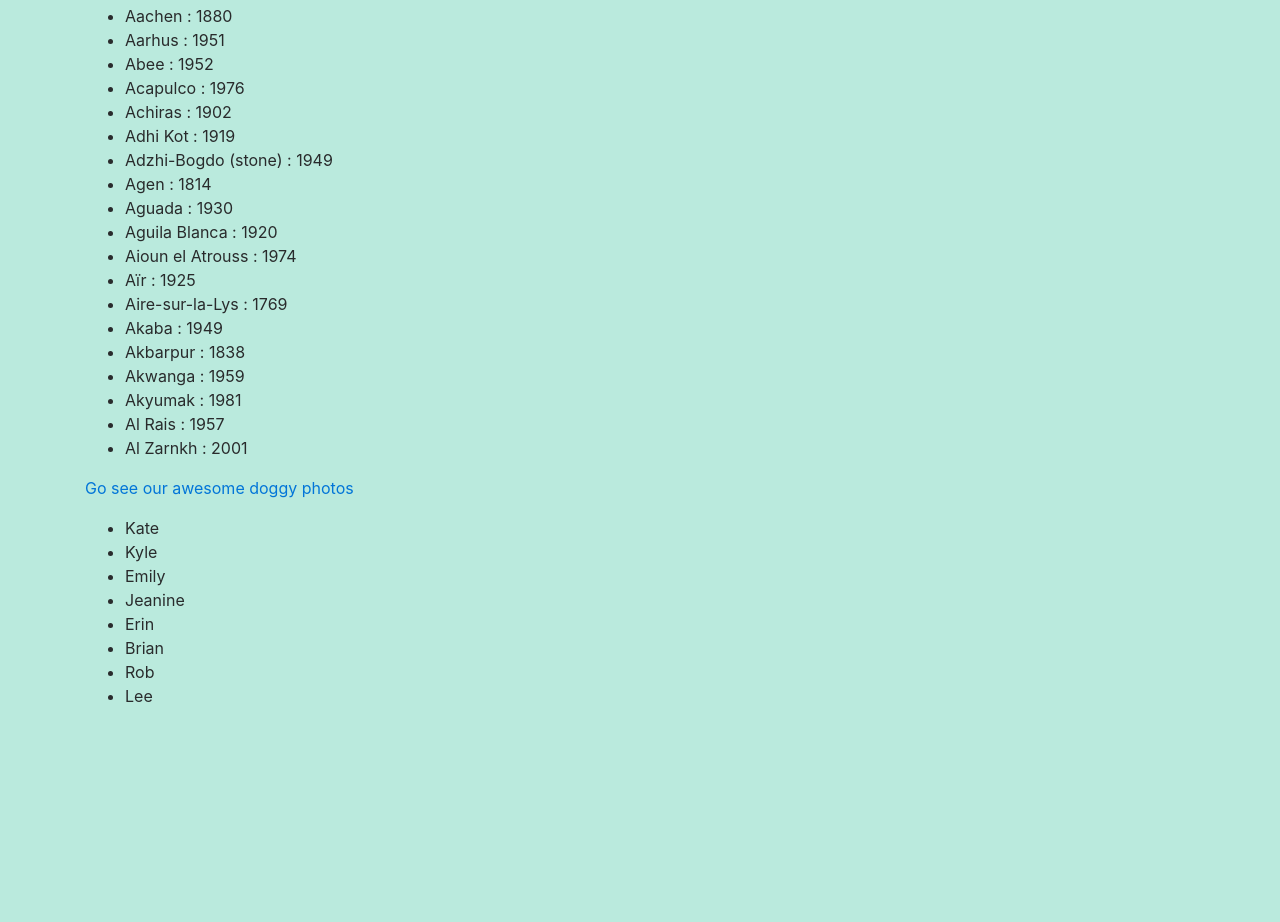
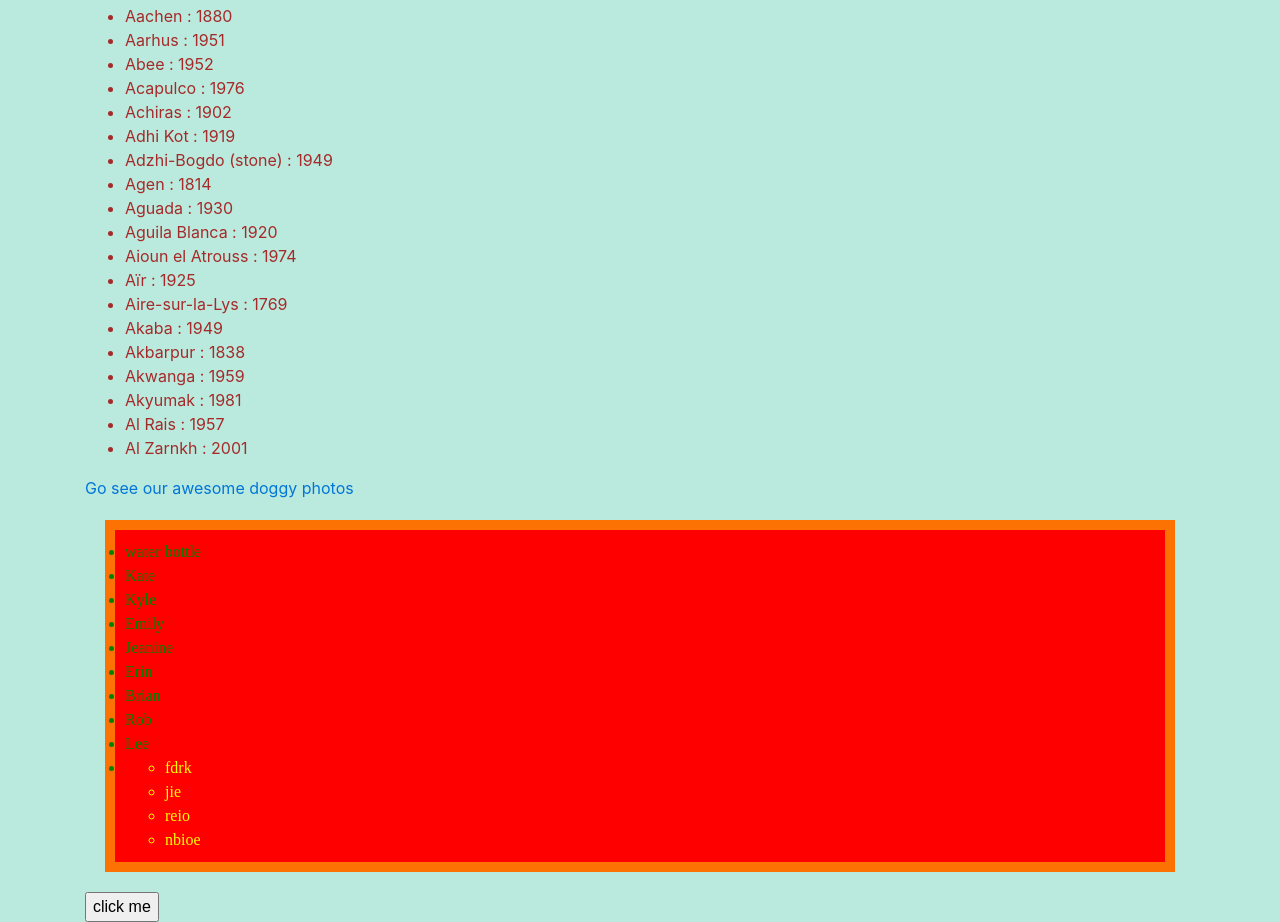
Before and after one commit to em-kim/meteoright, a website: page public/index.html in a window 1280 px wide. Shown: the part 48-970 px from the top of the page. Before the commit the page ends 800 px from the top, so only its background shows below. Drawn offline with nearby package versions, Linux system fonts and the light colour scheme.

Commit message:
water bottle changes

```diff
--- /dev/null
+++ b/public/css/mete.css
@@ -0,0 +1,16 @@
+.water-bottle{
+  color:pink;
+}
+
+.list{
+  color:green;
+  font-family: "Cursive";
+  border: 10px solid rgb(253, 115, 3);
+  background-color: red;
+  margin: 20px;
+  padding: 10px;
+}
+
+.nested-list{
+  color: yellow;
+}
--- a/public/index.html
+++ b/public/index.html
@@ -4,6 +4,8 @@
         <title>Meteoright</title>
         <link rel="stylesheet" href="https://maxcdn.bootstrapcdn.com/bootstrap/4.0.0-alpha.6/css/bootstrap.min.css" integrity="sha384-rwoIResjU2yc3z8GV/NPeZWAv56rSmLldC3R/AZzGRnGxQQKnKkoFVhFQhNUwEyJ" crossorigin="anonymous">
         <link rel="stylesheet" href="css/style.css" />
+        <link rel="stylesheet" href="css/mete.css" />
+
     </head>
     <body>
 <div class="wrapper">
@@ -11,7 +13,8 @@
     <h1 id="meteorTitle">Meteoright</h1>
 <ul id="barf"></ul>
 <p><a href="spaceDog.html"> Go see our awesome doggy photos</a></p>
-<ul>
+<ul class="list">
+    <li>water bottle</li>
     <li> Kate</li>
     <li>Kyle</li>
     <li>Emily</li>
@@ -20,12 +23,24 @@
     <li>Brian</li>
     <li>Rob</li>
     <li>Lee</li>
+    <li>
+        <ul class="nested-list">
+            <li>fdrk</li>
+            <li>jie</li>
+            <li>reio</li>
+            <li>nbioe</li>
+        </ul>
+    </li>
+
 
  </ul>
+ <button id="btn" >click me</button>
 </div>
 </div>
  <script src="https://cdnjs.cloudflare.com/ajax/libs/jquery/3.2.1/jquery.min.js"></script>
  <script src="https://maxcdn.bootstrapcdn.com/bootstrap/4.0.0-alpha.6/js/bootstrap.min.js" integrity="sha384-vBWWzlZJ8ea9aCX4pEW3rVHjgjt7zpkNpZk+02D9phzyeVkE+jo0ieGizqPLForn" crossorigin="anonymous"></script>
  <script src="meteoriteData.js"></script>
+ <script src ="waterBottle.js"></script>
+ </script>
 </body>
  </html>
--- a/public/meteoriteData.js
+++ b/public/meteoriteData.js
@@ -23,7 +23,8 @@ var meteorites = [{"fall":"Fell","geolocation":{"type":"Point","coordinates":[6.
 var fetchMeteorites = function(){
 	let a = [];
 	meteorites.forEach(m=>{
-    		a.push(m);
+
+    a.push(m);
   });
   	return a;
 }
--- /dev/null
+++ b/public/waterBottle.js
@@ -0,0 +1,25 @@
+var waterBottle = {
+  color: "green",
+  name: "marks klean kanteen, he's a fiend"
+};
+
+/*var hideMeteorites = function(){
+  var element = document.getElementById("barf");
+  element.style.visibility = "hidden";
+};*/
+
+//jQuery is a lib written in javascript
+//use cdnjs.com ? to bring in the jQuery lib
+//DOM manipulation code
+// this next line will make sure that the page is loaded prior to applying any jQuery to elements.
+$(document).ready(function(){
+
+  $('#barf').css({
+    color:"brown"
+  });
+
+  $('#btn').click(function(){
+    $('#barf').hide();
+  });
+
+});
```
